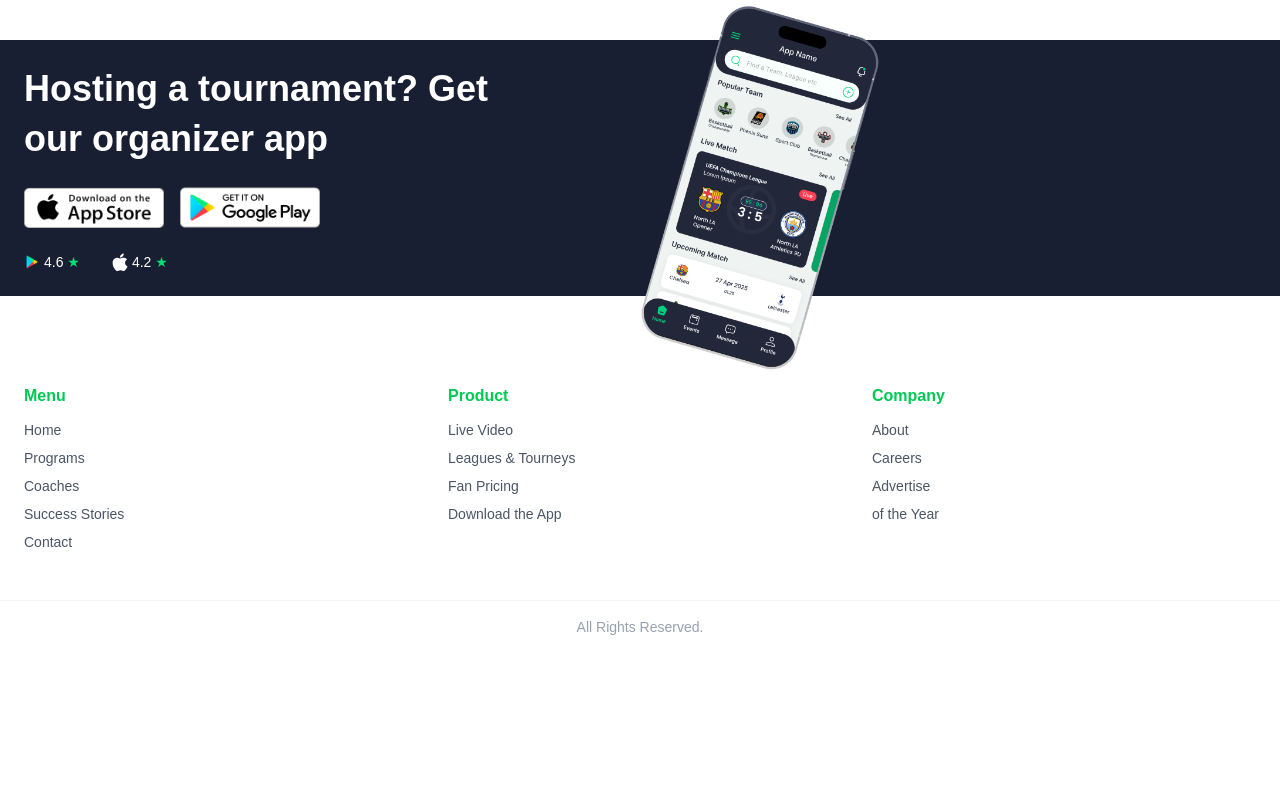
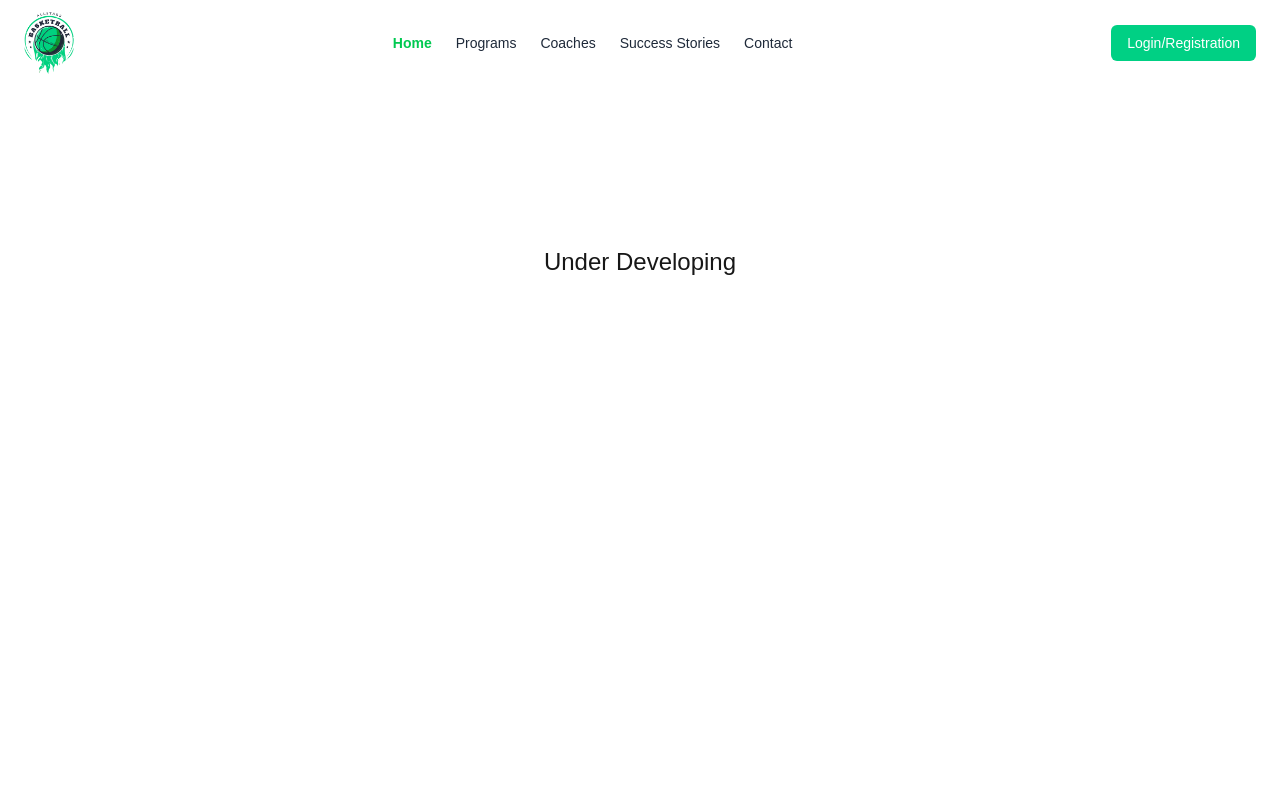
Before and after one commit to selimTechnovicinity/sports-app-web, a Next.js app: page / in a window 1280 px wide. Shown: the top 800 px of the page. Built offline with nearby package versions, Linux system fonts and the light colour scheme.

Commit message:
processing

```diff
--- a/app/page.tsx
+++ b/app/page.tsx
@@ -1,10 +1,15 @@
 "use client";
 
 import AppFooter from "@/components/landing-page/Footer";
+import AppHeader from "@/components/landing-page/Header";
 
 export default function Home() {
   return (
     <div>
+      <AppHeader />
+      <div className="min-h-screen">
+        <div className="text-2xl mt-40 text-center">Under Developing</div>
+      </div>
       <AppFooter />
     </div>
   );
--- a/components/landing-page/Footer.tsx
+++ b/components/landing-page/Footer.tsx
@@ -56,7 +56,7 @@ const AppFooter = () => {
           </div>
 
           {/* Phone Image */}
-          <div className="w-full flex justify-center absolute top-0 left-30 md:absolute-none">
+          <div className="w-full flex justify-center  left-30 md:absolute-none relative">
             <Image
               src={assets.images.phone}
               alt="Phone Preview"
--- /dev/null
+++ b/components/landing-page/Header.tsx
@@ -0,0 +1,55 @@
+"use client";
+import assets from "@/assets";
+import Image from "next/image";
+import Link from "next/link";
+
+const AppHeader = () => {
+  return (
+    <header className="w-full bg-white">
+      <div className="max-w-7xl mx-auto px-6 py-3 flex items-center justify-between">
+        {/* Logo */}
+        <Link href="/" className="flex items-center gap-2">
+          <Image
+            src={assets.images.logo}
+            alt="Logo"
+            width={50}
+            height={50}
+            className="object-contain"
+          />
+        </Link>
+
+        {/* Navigation Menu */}
+        <nav className="hidden md:flex gap-6 items-center text-sm font-medium">
+          <Link href="/" className="text-green-500 font-semibold">
+            Home
+          </Link>
+          <Link href="/programs" className="text-gray-800 hover:text-green-500">
+            Programs
+          </Link>
+          <Link href="/coaches" className="text-gray-800 hover:text-green-500">
+            Coaches
+          </Link>
+          <Link
+            href="/success-stories"
+            className="text-gray-800 hover:text-green-500"
+          >
+            Success Stories
+          </Link>
+          <Link href="/contact" className="text-gray-800 hover:text-green-500">
+            Contact
+          </Link>
+        </nav>
+
+        {/* Login Button */}
+        <Link
+          href="/login"
+          className="bg-[#00D084] text-white text-sm px-4 py-2 rounded-md font-medium hover:bg-[#00b374] transition"
+        >
+          Login/Registration
+        </Link>
+      </div>
+    </header>
+  );
+};
+
+export default AppHeader;
```
